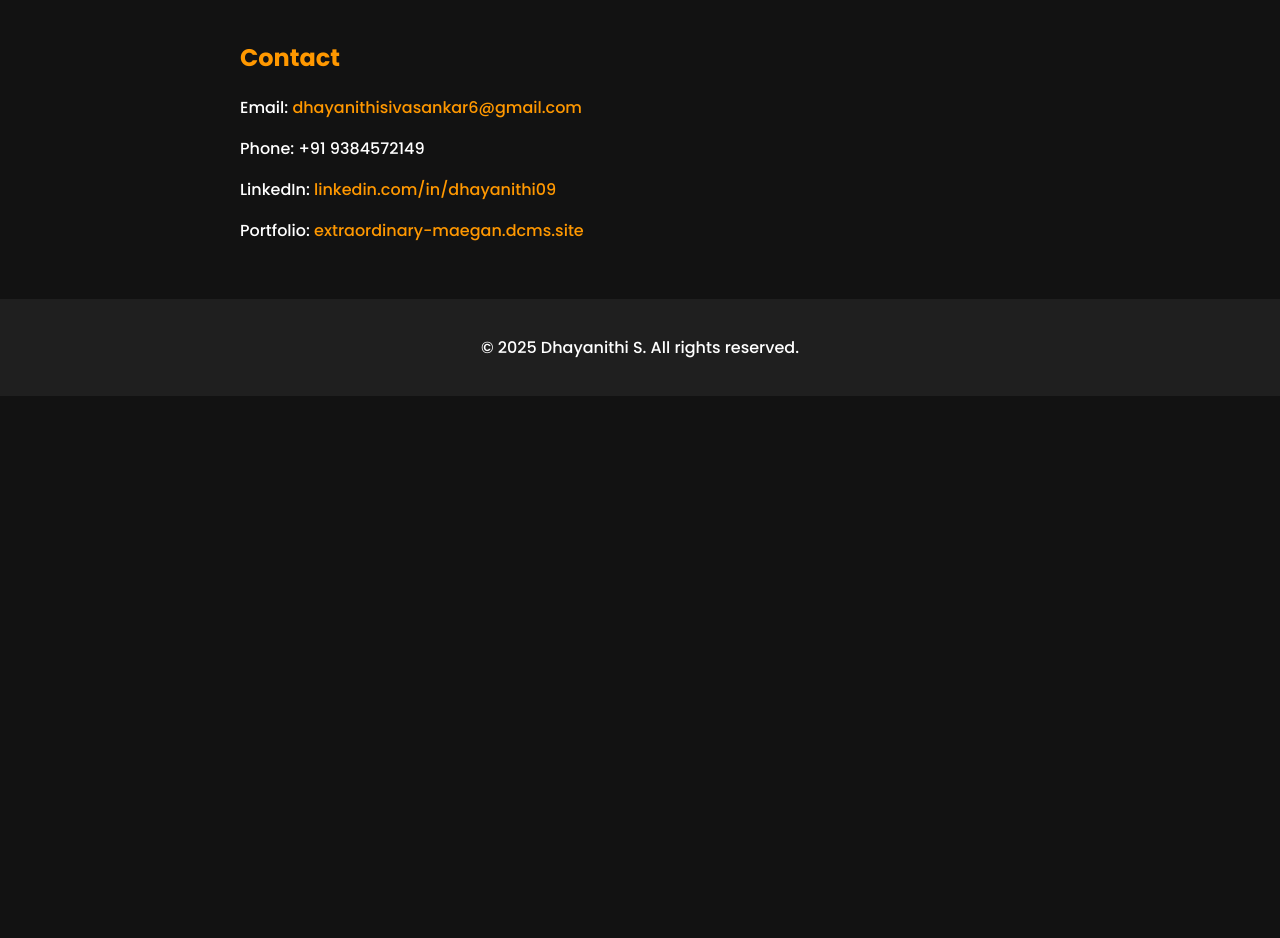
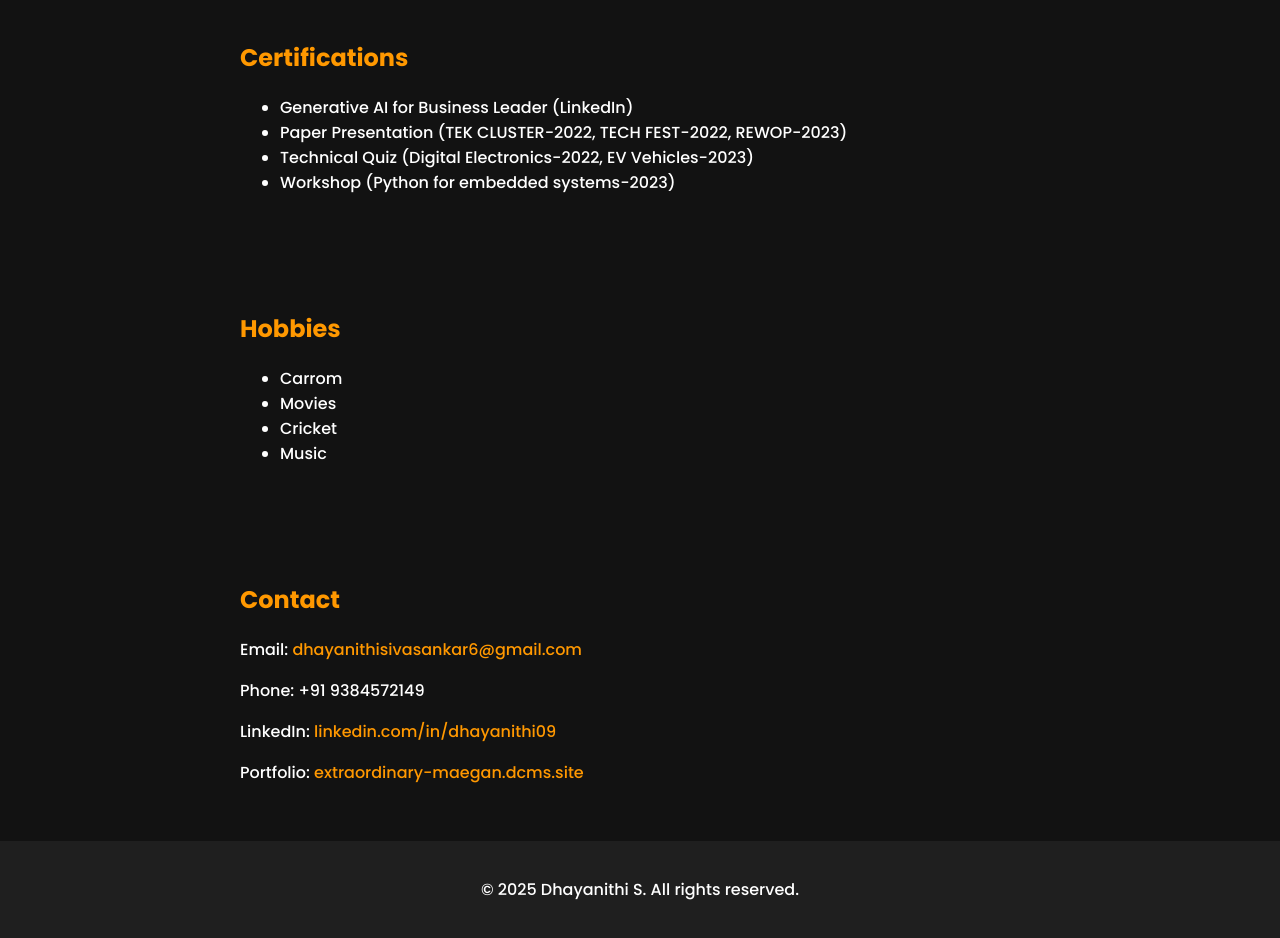
Before and after one commit to Dhaya092004/Portfolio, a plain HTML site: page index.html in a window 1280 px wide. Shown: the part 1480-2418 px from the top of the page. Before the commit the page ends 1876 px from the top, so only its background shows below. Drawn offline with Linux system fonts and the light colour scheme.

Commit message:
Update index.html

```diff
--- a/index.html
+++ b/index.html
@@ -100,6 +100,26 @@
   </section>
 
   <section>
+    <h2>Certifications</h2>
+    <ul>
+      <li>Generative AI for Business Leader (LinkedIn)</li>
+      <li>Paper Presentation (TEK CLUSTER-2022, TECH FEST-2022, REWOP-2023)</li>
+      <li>Technical Quiz (Digital Electronics-2022, EV Vehicles-2023)</li>
+      <li>Workshop (Python for embedded systems-2023)</li>
+    </ul>
+  </section>
+
+  <section>
+    <h2>Hobbies</h2>
+    <ul>
+      <li>Carrom</li>
+      <li>Movies</li>
+      <li>Cricket</li>
+      <li>Music</li>
+    </ul>
+  </section>
+
+  <section>
     <h2>Contact</h2>
     <p>Email: <a href="mailto:dhayanithisivasankar6@gmail.com">dhayanithisivasankar6@gmail.com</a></p>
     <p>Phone: +91 9384572149</p>
```
